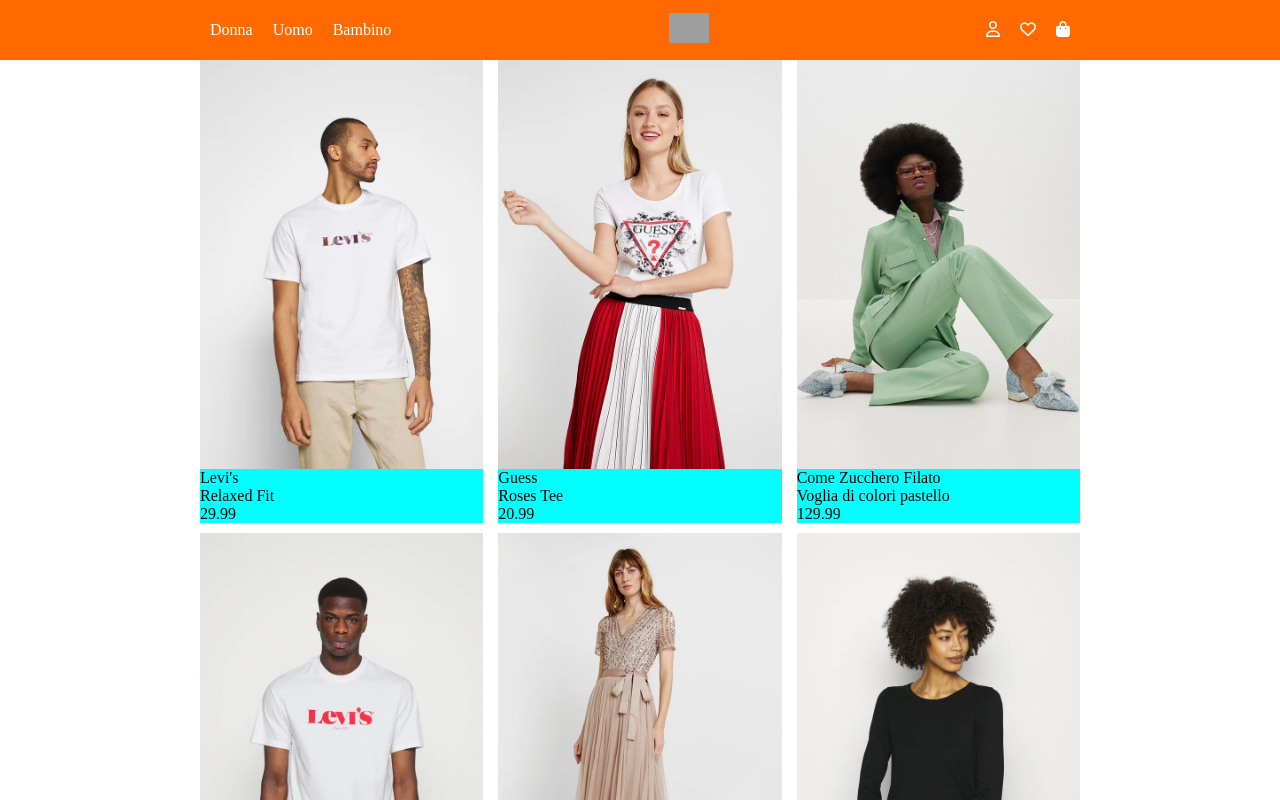
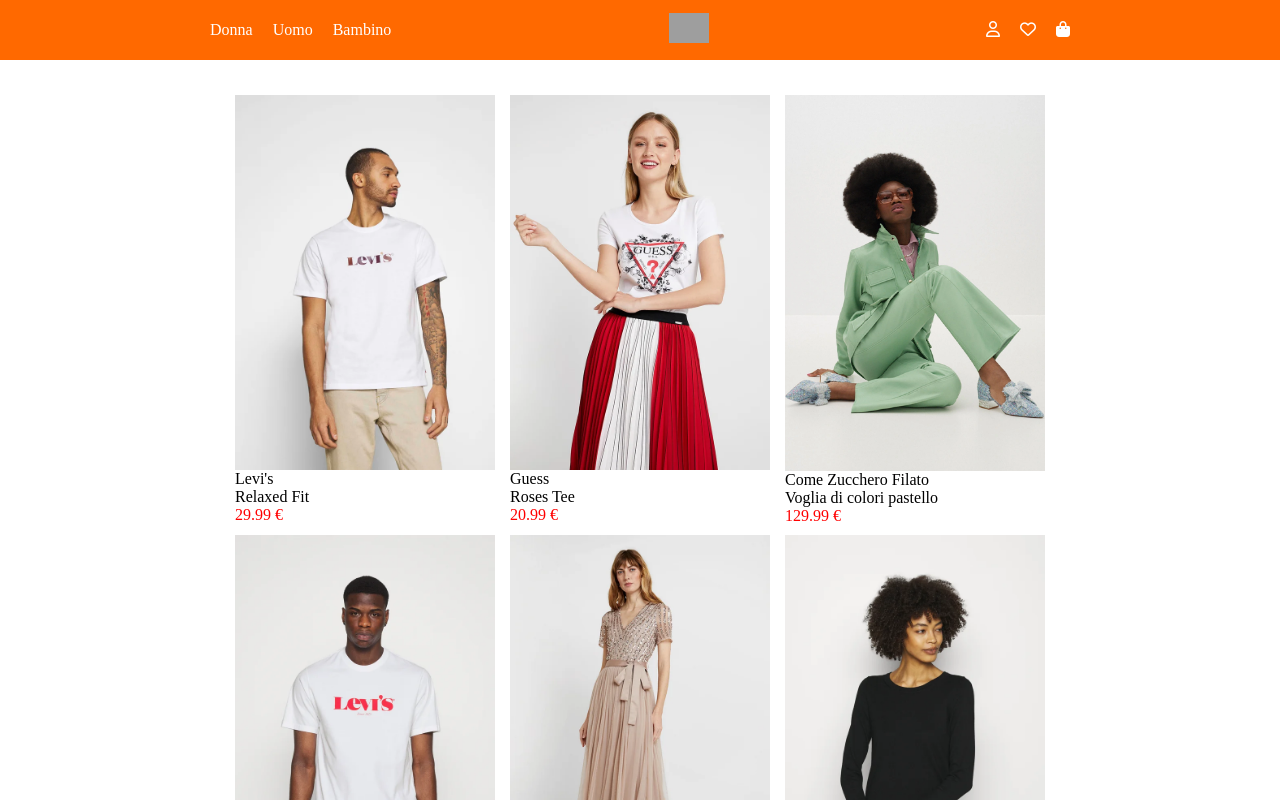
Before and after one commit to antoniodelgiudice02/vite-boolando, a Vue app: page / in a window 1280 px wide. Shown: the top 800 px of the page. Built offline with nearby package versions, Linux system fonts and the light colour scheme; grey boxes are pictures that could not be loaded.

Commit message:
add products whit axios

```diff
--- a/src/components/AppCard.vue
+++ b/src/components/AppCard.vue
@@ -7,10 +7,12 @@
     },
 
     props: {
-        image: String,
+        frontImage: String,
+        backImage: String,
         brand: String,
         name: String,
         price: String,
+        sale: String,
     },
 
     methods:{
@@ -23,18 +25,34 @@
 
 <template>
     <div>
-        <img :src="imageCard(image)" alt="">
+
+        <img :src="imageCard(frontImage)" alt="">
+        <!-- <img :src="imageCard(backImage)" alt=""> -->
         <span>{{ brand }}</span>
         <span>{{ name }}</span>
-        <span>{{ price }}</span>
+        <span class="price">{{ price }} €</span>
+
+        <div class="badges">
+            <span class="sale">{{ sale }}</span>
+        </div>
+
     </div>
 </template>
 
 <style lang="scss" scoped>
 div{
-    background-color: aqua;
     width: calc(100% / 3 - 10px);
     display: flex;
     flex-direction: column;
+    position: relative;
+
+    .price{
+        color: red;
+    }
+
+    .badges{
+        position: absolute;
+        background-color: green;
+    }
 }
 </style>
--- a/src/components/layout/AppHeader.vue
+++ b/src/components/layout/AppHeader.vue
@@ -20,7 +20,7 @@
   },
 
   methods:{
-    image(imageName){
+    imageLogo(imageName){
       return new URL (imageName, import.meta.url).href;
     }
   }
@@ -37,7 +37,7 @@
       </ul>
     </div>
     <div>
-      <img :src="image(logo)" alt="">
+      <img :src="imageLogo(logo)" alt="">
     </div>
     <div>
       <ul>
--- a/src/components/layout/AppMain.vue
+++ b/src/components/layout/AppMain.vue
@@ -123,7 +123,8 @@
     <div class="card-container">
 
       <app-card v-for="product in products"
-        :image="product.frontImage"
+        :frontImage="product.frontImage"
+        :backImage="product.backImage"
         :brand="product.brand"
         :name="product.name"
         :price="product.price">
@@ -140,5 +141,7 @@
   justify-content: space-between;
   gap: 10px;
   flex-wrap: wrap;
+  padding: 25px;
+  margin: 10px;
 }
 </style>
```
